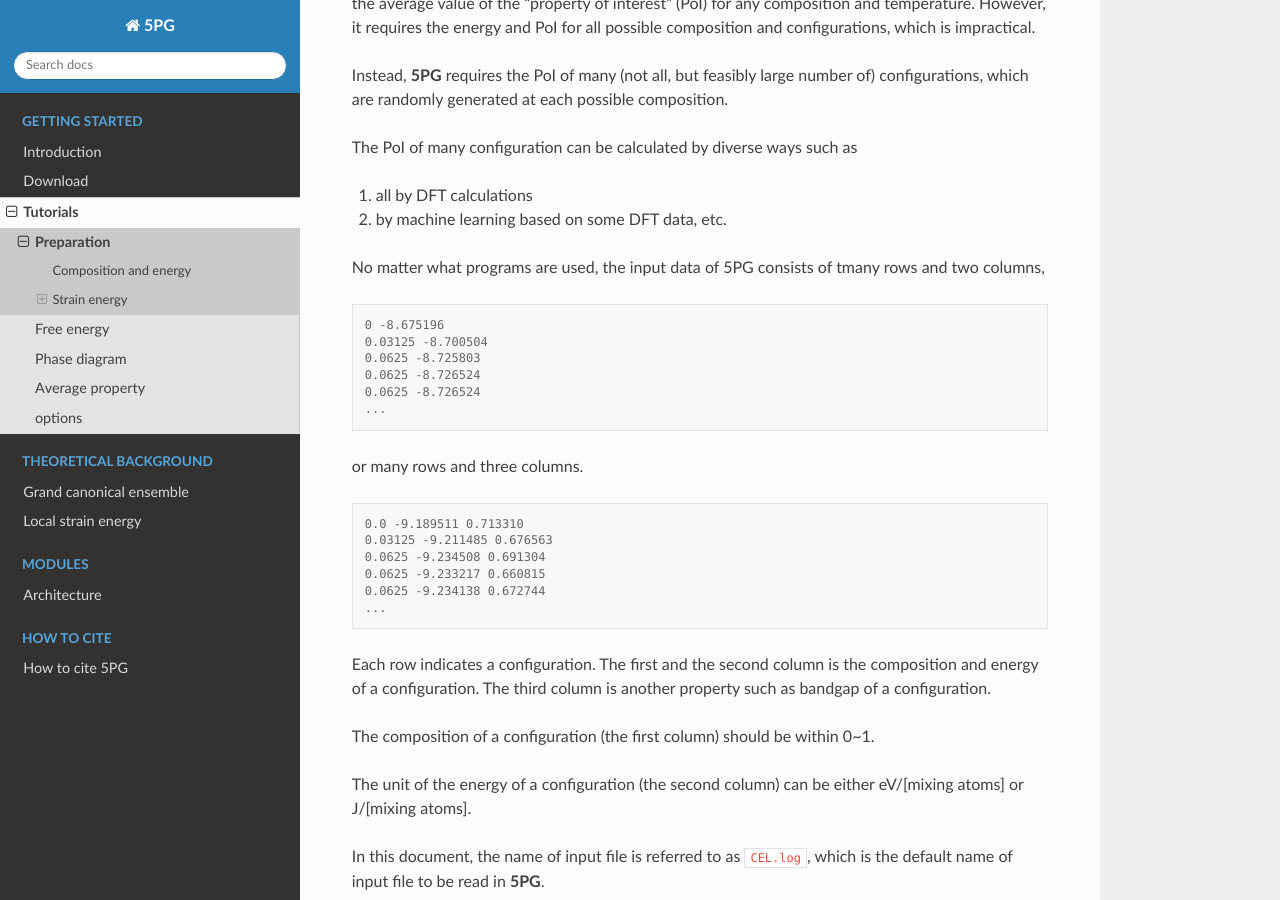
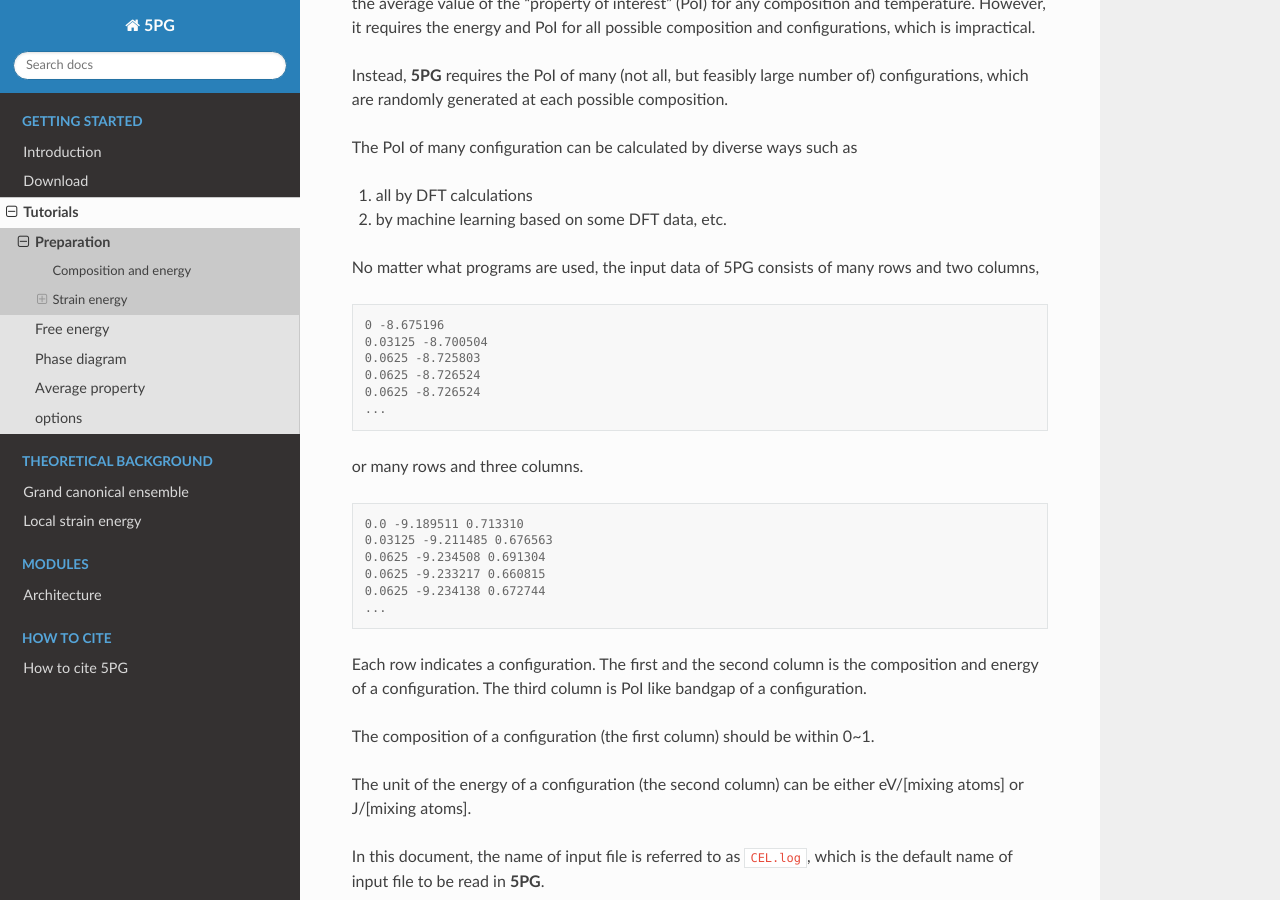
Before and after one commit to Han-Gyuseung/5PG, a Sphinx documentation site: the page built from docs/source/start/tutorial/preparation.rst, in a window 1280 px wide and 900 px high, scrolled down 248 px. Built offline with Sphinx 7.4.7 and the Read the Docs theme 2.0.0, drawn with Linux system fonts in a browser that asks for light colours.

Commit message:
Update preparation.rst

```diff
--- a/docs/source/start/tutorial/preparation.rst
+++ b/docs/source/start/tutorial/preparation.rst
@@ -15,7 +15,7 @@ The PoI of many configuration can be calculated by diverse ways such as
 1. all by DFT calculations
 2. by machine learning based on some DFT data, etc.
 
-No matter what programs are used, the input data of 5PG consists of tmany rows and two columns,
+No matter what programs are used, the input data of 5PG consists of many rows and two columns,
 
 ::
 
@@ -39,7 +39,7 @@ or many rows and three columns.
 
 Each row indicates a configuration.
 The first and the second column is the composition and energy of a configuration.
-The third column is another property such as bandgap of a configuration.
+The third column is PoI like bandgap of a configuration.
 
 The composition of a configuration (the first column) should be within 0~1.
 
```
